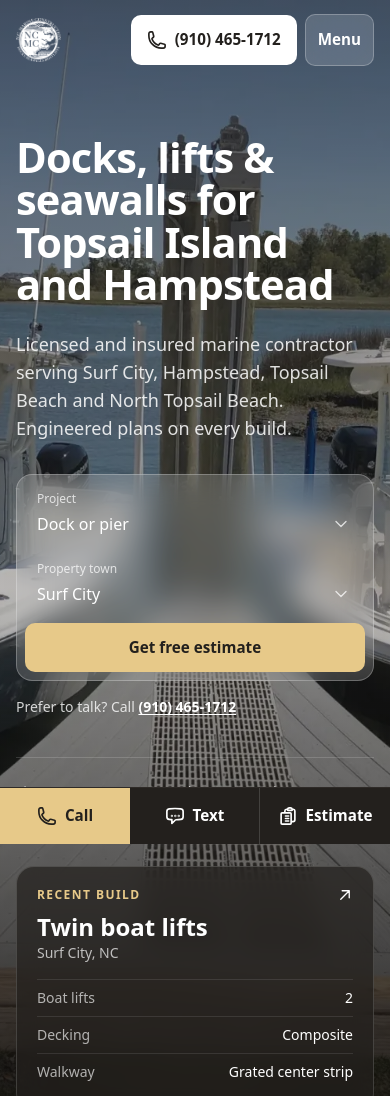
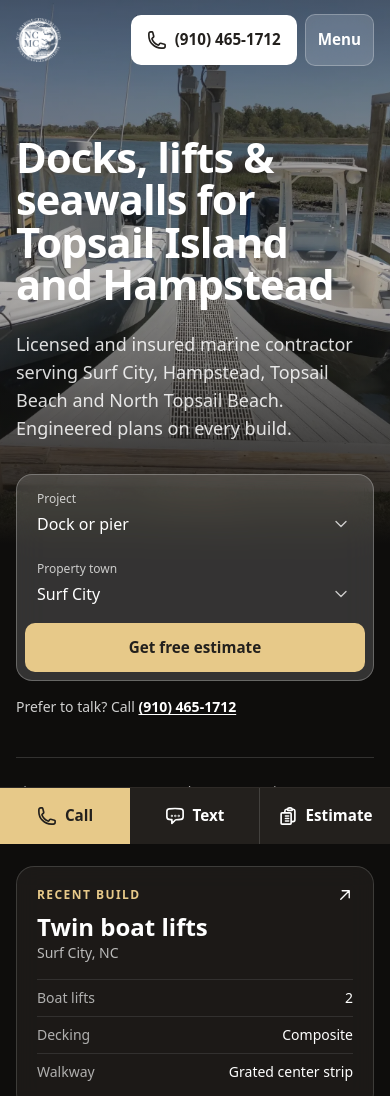
Before and after one commit to colin320/NCMC, an Astro site: page / in a window 390 px wide. Shown: the top 1096 px of the page. Built offline with nearby package versions, Linux system fonts and the light colour scheme; Astro itself is replaced by a stand-in of ours.

Commit message:
Mobile hero: photo as a fixed-height band, correct image sizes
On phones the full-height hero cropped the 4:3 photo into a tall strip and the
sizes hint (100vw) made browsers fetch a small file, so it looked stretched and
blurry. The photo is now a 34-38rem band behind the nav and headline on mobile
(full hero on desktop), with sizes matching its real rendered width.

Co-Authored-By: Claude Opus 5.5 <noreply@anthropic.com>
Claude-Session: https://claude.ai/code/session_01QaUHSEwaDernD8xP9xQH1x

```diff
--- a/src/pages/index.astro
+++ b/src/pages/index.astro
@@ -79,10 +79,15 @@ const quickTypes = projectTypes.filter((p) => p.value !== 'other');
   overlayHeader
 >
   <!-- 1. Photo hero with overlay nav -->
-  <section class="relative isolate overflow-hidden bg-night">
-    <Image src={hero.src} alt={hero.alt} widths={[828, 1280, 1600, 2000]} sizes="100vw" loading="eager" fetchpriority="high" class="absolute inset-0 -z-10 h-full w-full object-cover" />
-    <div class="absolute inset-0 -z-10 bg-gradient-to-b from-night/65 via-night/30 to-paper" aria-hidden="true"></div>
-    <div class="absolute inset-0 -z-10 hidden bg-gradient-to-r from-night/80 via-night/30 to-transparent lg:block" aria-hidden="true"></div>
+  <!-- Mobile: the photo is a fixed-height band behind the nav + headline (a full-height
+       background would crop a 4:3 photo into a tall strip and upscale it past its
+       resolution). Desktop (lg): photo fills the whole hero. -->
+  <section class="relative isolate overflow-hidden bg-paper lg:bg-night">
+    <div class="absolute inset-x-0 top-0 -z-10 h-[34rem] sm:h-[38rem] lg:inset-0 lg:h-auto">
+      <Image src={hero.src} alt={hero.alt} widths={[828, 1280, 1600, 2000]} sizes="(min-width: 1024px) 100vw, (min-width: 640px) 820px, 740px" loading="eager" fetchpriority="high" class="h-full w-full object-cover object-[50%_45%]" />
+      <div class="absolute inset-0 bg-gradient-to-b from-night/60 via-night/30 to-paper" aria-hidden="true"></div>
+      <div class="absolute inset-0 hidden bg-gradient-to-r from-night/80 via-night/30 to-transparent lg:block" aria-hidden="true"></div>
+    </div>
 
     <Header variant="overlay" />
 
```
